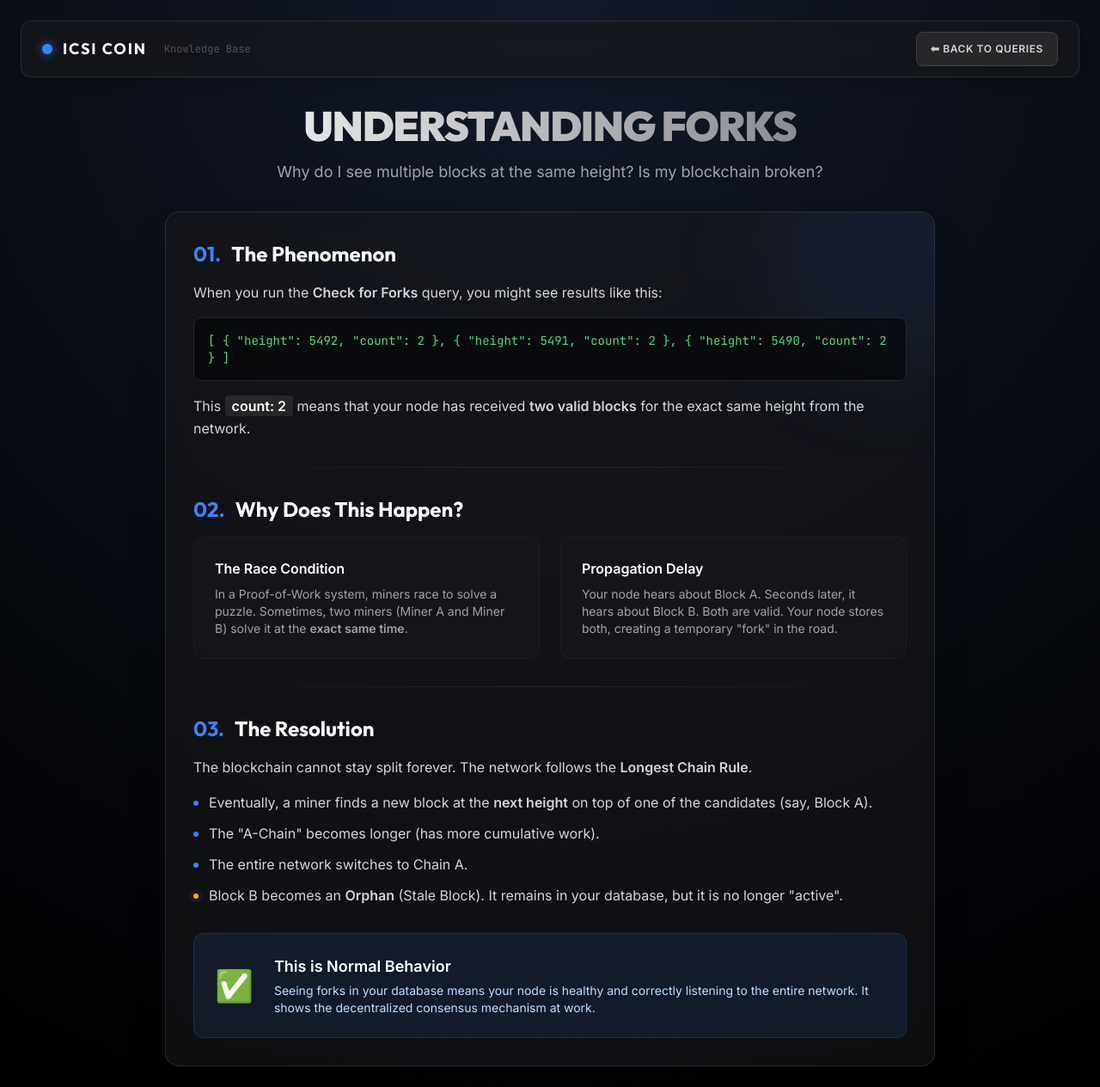
After one commit to androidteacher/iCSI_Coin_2026, a Flask app: template iCSI_COIN_PYTHON_PORT/end_user_node/templates/forks_explainer.html in a window 1280 px wide. The commit adds this page. Shown: the whole page at 86% size. Run offline with Flask 3, Linux system fonts and the light colour scheme; the template is opened without the code that fills it, so the values that code supplies are empty; some libraries are stand-ins or nearby versions.

Commit message:
Informational_Pages

```diff
--- a/iCSI_COIN_PYTHON_PORT/end_user_node/icsicoin/web/server.py
+++ b/iCSI_COIN_PYTHON_PORT/end_user_node/icsicoin/web/server.py
@@ -122,6 +122,7 @@ class WebServer:
 
         self.app.router.add_get('/explorer/address/{address}', self.handle_explorer_address_page)
         self.app.router.add_get('/api-docs', self.handle_api_docs_page)
+        self.app.router.add_get('/explainer/forks', self.handle_forks_explainer)
 
         self.runner = None
         self.site = None
@@ -436,6 +437,9 @@ class WebServer:
 
     async def handle_api_docs_page(self, request):
         return await self.render_template('api_docs.html')
+
+    async def handle_forks_explainer(self, request):
+        return await self.render_template('forks_explainer.html')
 
     async def handle_explorer_detail_page(self, request):
         block_hash = request.match_info['block_hash']
--- /dev/null
+++ b/iCSI_COIN_PYTHON_PORT/end_user_node/templates/forks_explainer.html
@@ -0,0 +1,190 @@
+<!DOCTYPE html>
+<html lang="en" class="dark">
+
+<head>
+    <meta charset="UTF-8">
+    <meta name="viewport" content="width=device-width, initial-scale=1.0">
+    <title>iCSI Coin - Understanding Forks</title>
+    <script src="https://cdn.tailwindcss.com"></script>
+    <script>
+        tailwind.config = {
+            darkMode: 'class',
+            theme: {
+                extend: {
+                    colors: {
+                        border: 'rgba(255, 255, 255, 0.1)',
+                        surface: 'rgba(24, 24, 27, 0.6)',
+                        primary: '#3b82f6', // blue-500
+                    },
+                    fontFamily: {
+                        sans: ['Inter', 'sans-serif'],
+                        mono: ['JetBrains Mono', 'monospace'],
+                        heading: ['Outfit', 'sans-serif'],
+                    },
+                    animation: {
+                        'pulse-slow': 'pulse 3s cubic-bezier(0.4, 0, 0.6, 1) infinite',
+                    }
+                }
+            }
+        }
+    </script>
+    <link
+        href="https://fonts.googleapis.com/css2?family=Inter:wght@400;600&family=JetBrains+Mono:wght@400;700&family=Outfit:wght@700;900&display=swap"
+        rel="stylesheet">
+    <style>
+        body {
+            background-color: #000000;
+            color: #e4e4e7;
+            font-family: 'Inter', sans-serif;
+            background-image: radial-gradient(circle at 50% 0%, #111827, #000000);
+            min-height: 100vh;
+        }
+    </style>
+</head>
+
+<body class="p-6">
+
+    <!-- Navbar -->
+    <nav class="max-w-[1400px] mx-auto mb-8">
+        <div
+            class="bg-surface border border-border rounded-xl px-6 py-3 flex items-center justify-between shadow-lg backdrop-blur-md">
+            <div class="flex items-center gap-3">
+                <span class="w-3 h-3 rounded-full bg-blue-500 shadow-[0_0_12px_rgba(59,130,246,0.8)]"></span>
+                <span class="font-heading font-bold text-lg uppercase tracking-widest text-white">iCSI Coin</span>
+                <span class="text-zinc-600 text-xs font-mono ml-2">Knowledge Base</span>
+            </div>
+            <a href="/db_query"
+                class="px-4 py-2 rounded-lg bg-zinc-800 border border-zinc-700 text-zinc-300 font-bold text-xs uppercase tracking-wider hover:bg-zinc-700 hover:text-white transition-all flex items-center gap-2 whitespace-nowrap h-10">
+                ⬅ Back to Queries
+            </a>
+        </div>
+    </nav>
+
+    <!-- Content -->
+    <div class="max-w-4xl mx-auto space-y-8">
+
+        <!-- Header -->
+        <div class="text-center space-y-4">
+            <h1
+                class="font-heading font-black text-4xl md:text-5xl text-transparent bg-clip-text bg-gradient-to-r from-white to-zinc-500 uppercase tracking-tight">
+                Understanding Forks
+            </h1>
+            <p class="text-zinc-400 text-lg max-w-2xl mx-auto">
+                Why do I see multiple blocks at the same height? Is my blockchain broken?
+            </p>
+        </div>
+
+        <!-- Main Explanation -->
+        <div
+            class="bg-surface border border-border rounded-2xl p-8 backdrop-blur-md shadow-2xl relative overflow-hidden group hover:border-blue-500/30 transition-colors duration-500">
+            <!-- Glow Effect -->
+            <div
+                class="absolute -top-20 -right-20 w-64 h-64 bg-blue-500/10 rounded-full blur-3xl group-hover:bg-blue-500/20 transition-all duration-700">
+            </div>
+
+            <div class="space-y-8 relative z-10">
+
+                <!-- Section 1 -->
+                <div>
+                    <h2 class="font-heading font-bold text-2xl text-white mb-4 flex items-center gap-3">
+                        <span class="text-blue-500">01.</span> The Phenomenon
+                    </h2>
+                    <p class="text-zinc-300 leading-relaxed mb-4">
+                        When you run the <strong>Check for Forks</strong> query, you might see results like this:
+                    </p>
+                    <div
+                        class="bg-black/50 border border-zinc-800 rounded-lg p-4 font-mono text-sm text-green-400 overflow-x-auto">
+                        [
+                        { "height": 5492, "count": 2 },
+                        { "height": 5491, "count": 2 },
+                        { "height": 5490, "count": 2 }
+                        ]
+                    </div>
+                    <p class="text-zinc-300 leading-relaxed mt-4">
+                        This <span class="text-white font-bold bg-zinc-800 px-2 py-0.5 rounded">count: 2</span> means
+                        that your node has received <strong>two valid blocks</strong> for the exact same height from the
+                        network.
+                    </p>
+                </div>
+
+                <div class="h-px bg-gradient-to-r from-transparent via-zinc-800 to-transparent"></div>
+
+                <!-- Section 2 -->
+                <div>
+                    <h2 class="font-heading font-bold text-2xl text-white mb-4 flex items-center gap-3">
+                        <span class="text-blue-500">02.</span> Why Does This Happen?
+                    </h2>
+                    <div class="grid md:grid-cols-2 gap-6">
+                        <div class="bg-zinc-900/50 p-6 rounded-xl border border-zinc-800/50">
+                            <h3 class="font-bold text-white mb-2">The Race Condition</h3>
+                            <p class="text-zinc-400 text-sm">
+                                In a Proof-of-Work system, miners race to solve a puzzle. Sometimes, two miners (Miner A
+                                and Miner B) solve it at the <strong>exact same time</strong>.
+                            </p>
+                        </div>
+                        <div class="bg-zinc-900/50 p-6 rounded-xl border border-zinc-800/50">
+                            <h3 class="font-bold text-white mb-2">Propagation Delay</h3>
+                            <p class="text-zinc-400 text-sm">
+                                Your node hears about Block A. Seconds later, it hears about Block B. Both are valid.
+                                Your node stores both, creating a temporary "fork" in the road.
+                            </p>
+                        </div>
+                    </div>
+                </div>
+
+                <div class="h-px bg-gradient-to-r from-transparent via-zinc-800 to-transparent"></div>
+
+                <!-- Section 3 -->
+                <div>
+                    <h2 class="font-heading font-bold text-2xl text-white mb-4 flex items-center gap-3">
+                        <span class="text-blue-500">03.</span> The Resolution
+                    </h2>
+                    <p class="text-zinc-300 leading-relaxed mb-4">
+                        The blockchain cannot stay split forever. The network follows the <strong>Longest Chain
+                            Rule</strong>.
+                    </p>
+                    <ul class="space-y-3">
+                        <li class="flex items-start gap-3">
+                            <div class="w-1.5 h-1.5 rounded-full bg-blue-500 mt-2.5"></div>
+                            <span class="text-zinc-300">Eventually, a miner finds a new block at the <strong>next
+                                    height</strong> on top of one of the candidates (say, Block A).</span>
+                        </li>
+                        <li class="flex items-start gap-3">
+                            <div class="w-1.5 h-1.5 rounded-full bg-blue-500 mt-2.5"></div>
+                            <span class="text-zinc-300">The "A-Chain" becomes longer (has more cumulative work).</span>
+                        </li>
+                        <li class="flex items-start gap-3">
+                            <div class="w-1.5 h-1.5 rounded-full bg-blue-500 mt-2.5"></div>
+                            <span class="text-zinc-300">The entire network switches to Chain A.</span>
+                        </li>
+                        <li class="flex items-start gap-3">
+                            <div
+                                class="w-1.5 h-1.5 rounded-full bg-yellow-500 mt-2.5 shadow-[0_0_8px_rgba(234,179,8,0.5)]">
+                            </div>
+                            <span class="text-zinc-300">Block B becomes an <strong>Orphan</strong> (Stale Block). It
+                                remains in your database, but it is no longer "active".</span>
+                        </li>
+                    </ul>
+                </div>
+
+                <!-- Conclusion Alert -->
+                <div
+                    class="bg-blue-500/10 border border-blue-500/20 rounded-xl p-6 flex flex-col md:flex-row items-center gap-6 mt-8">
+                    <div class="text-4xl">✅</div>
+                    <div>
+                        <h3 class="text-lg font-bold text-white">This is Normal Behavior</h3>
+                        <p class="text-blue-200 text-sm mt-1">
+                            Seeing forks in your database means your node is healthy and correctly listening to the
+                            entire network. It shows the decentralized consensus mechanism at work.
+                        </p>
+                    </div>
+                </div>
+
+            </div>
+        </div>
+
+    </div>
+
+</body>
+
+</html>
```
Also changed, not shown: iCSI_COIN_PYTHON_PORT/Concept_Docs/Forks.md (added, +68 -0 lines), iCSI_COIN_PYTHON_PORT/end_user_node/templates/db_query.html (+6 -25 lines).
